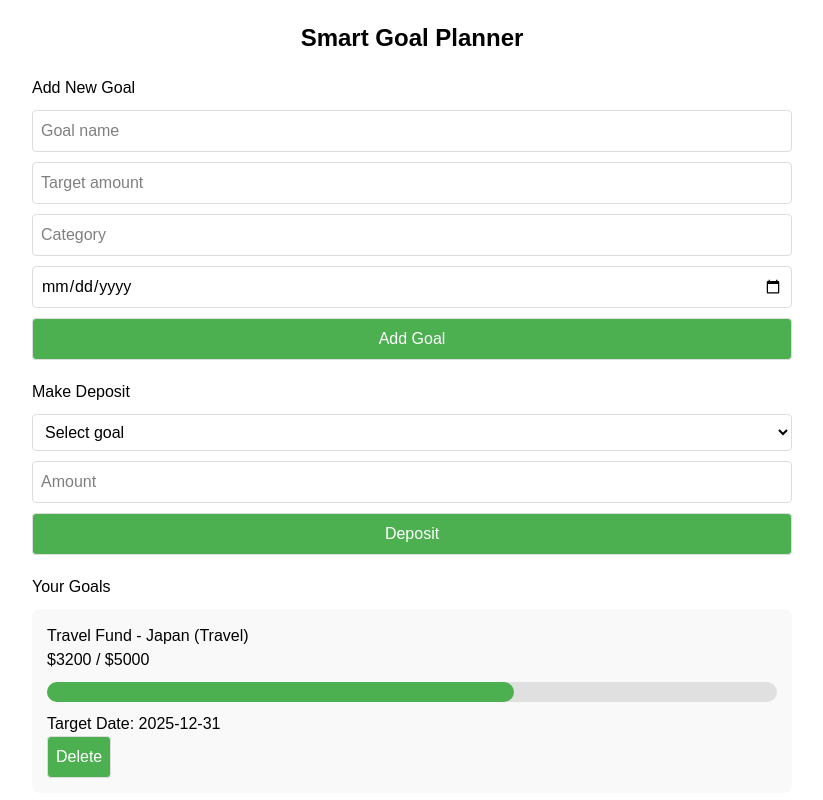
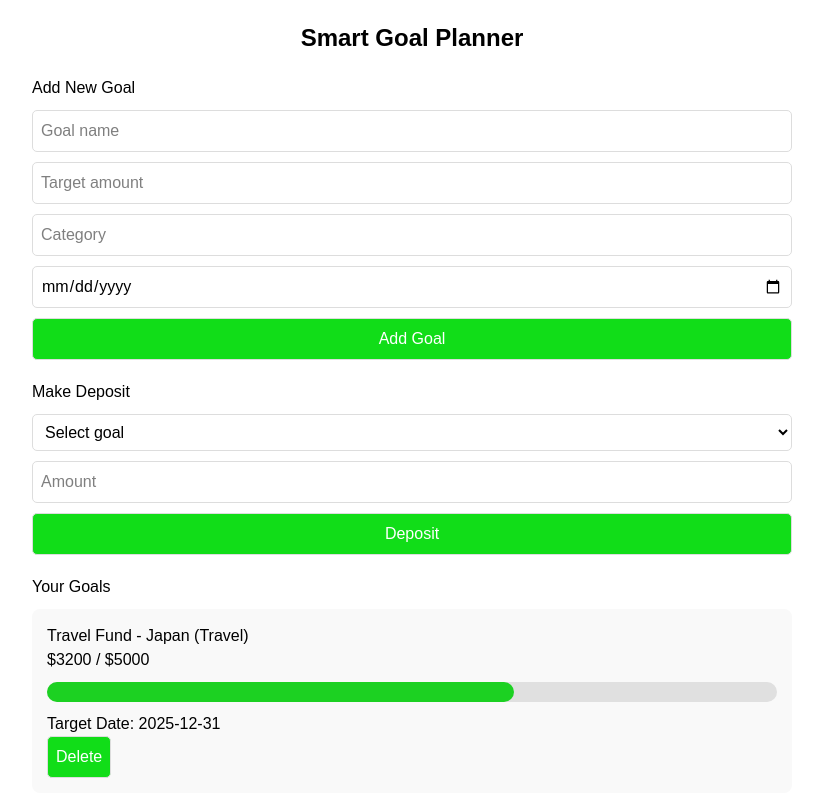
Before and after one commit to Griffinsshem/smart-goal-planner, a Next.js app: page / in a window 1280 px wide. Shown: the top 800 px of the page, without its empty margins (228-1051 px from the left). Built offline with nearby package versions, Linux system fonts and the light colour scheme; data requests are answered from the project's data file.

Commit message:
add parts of smart goal planner

```diff
--- a/app/globals.css
+++ b/app/globals.css
@@ -49,7 +49,7 @@ h1 {
 .progress {
   height: 100%;
   border-radius: 10px;
-  background: #4CAF50;
+  background: #1cd122;
 }
 
 form {
@@ -64,11 +64,11 @@ select,
 button {
   padding: 8px;
   border: 1px solid #ddd;
-  border-radius: 4px;
+  border-radius: 5px;
 }
 
 button {
-  background: #4CAF50;
+  background: #11dd18;
   color: white;
   cursor: pointer;
 }
```
